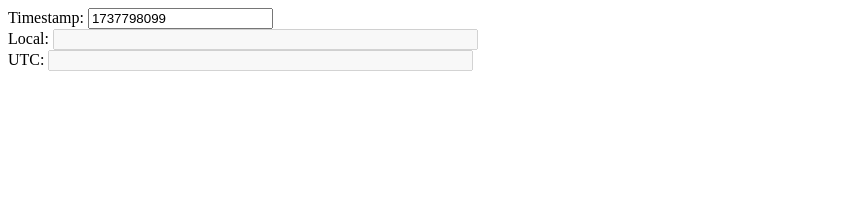
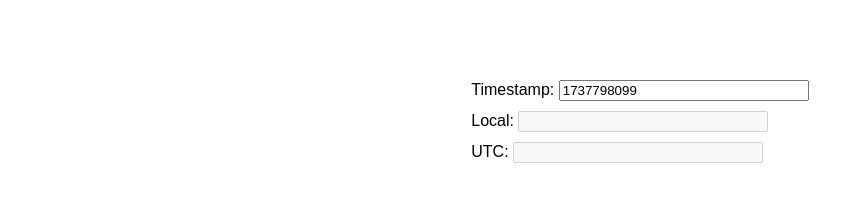
Before and after one commit to krolR0609/unixtimestamp, a plain HTML site: page index.html in a window 1280 px wide. Shown: the whole page, without its empty margins (0-864 px from the left). Drawn offline with Linux system fonts and the light colour scheme.

Commit message:
Add styles

```diff
--- a/index.html
+++ b/index.html
@@ -1,18 +1,42 @@
 <html>
     <head>
         <title>UNIX time</title>
+        <style>
+            body {
+                margin: 0;
+                padding: 0;
+            }
+
+            .container {
+                display: flex;
+                justify-content: center;
+                align-items: center;
+                margin-top: 10vh;
+            }
+
+            form {
+                font-family: 'Arial';
+            }
+
+            input {
+                max-width: 700px;
+                min-width: 250px;
+                margin-bottom: 10;
+            }
+
+        </style>
     </head>
     <body>
-        <div>
+        <div class="container">
             <form>
                 <label for="timestamp-input">Timestamp:</label>
                 <input name="timestamp-input" type="number" value="1737798099"/>
                 <br/>
                 <label for="timestamp-local">Local:</label>
-                <input name="timestamp-local" type="text" size="50" disabled />
+                <input name="timestamp-local" type="text" disabled />
                 <br/>
                 <label for="timestamp-utc">UTC:</label>
-                <input name="timestamp-utc" type="text" size="50" disabled />
+                <input name="timestamp-utc" type="text" disabled />
             </form>
         </div>
         <script>
```
